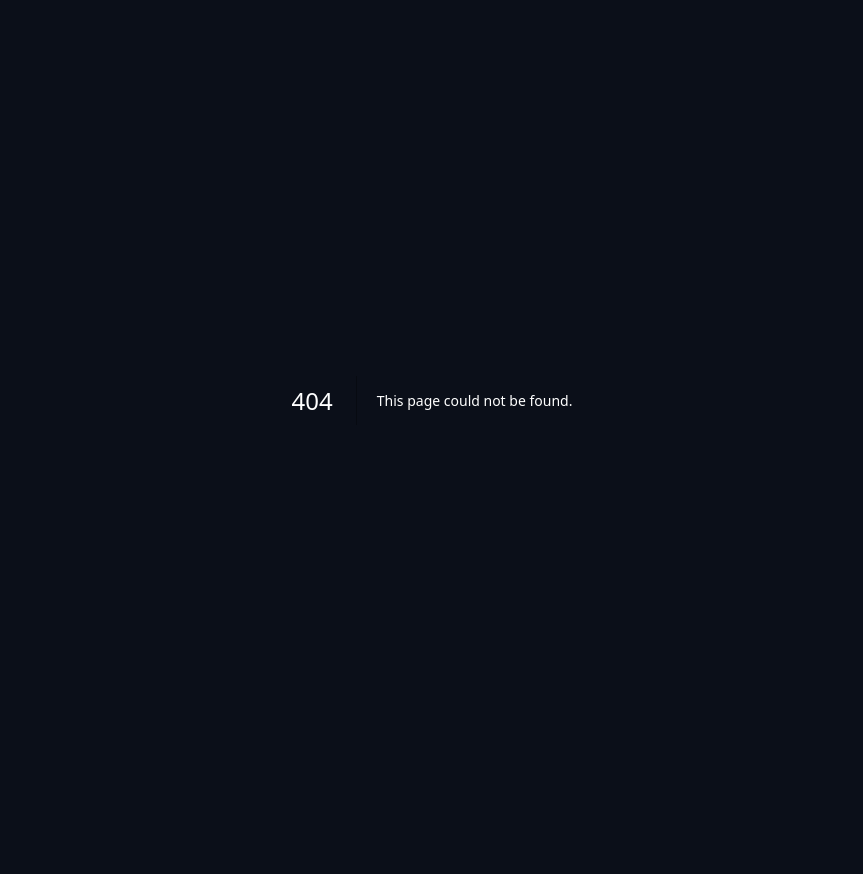
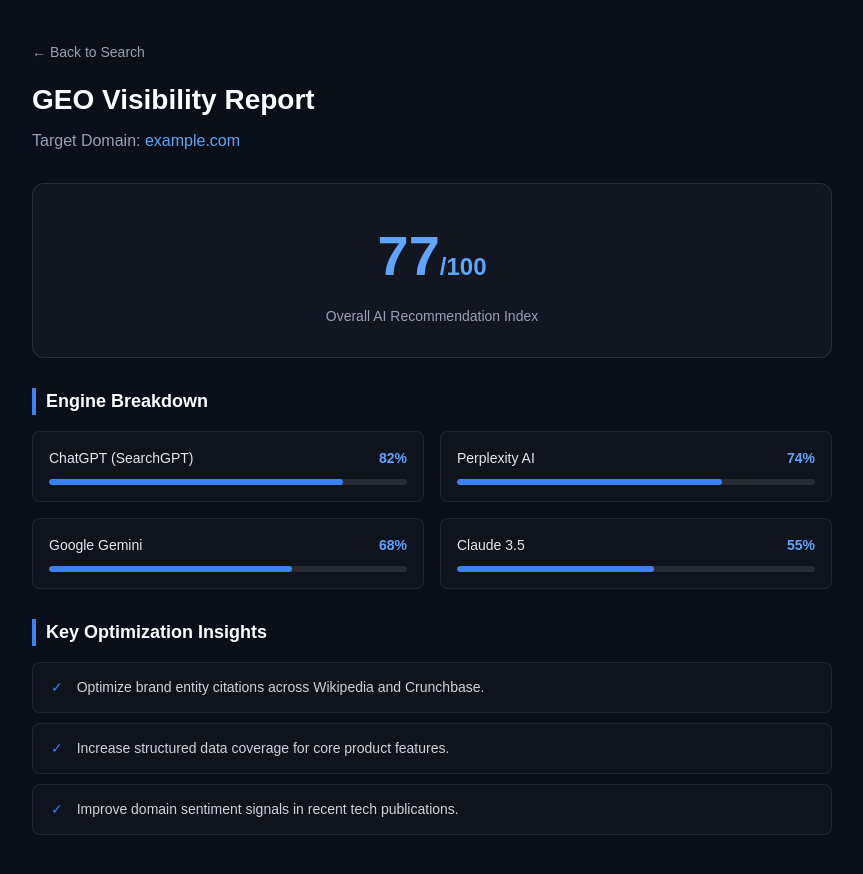
Before and after one commit to Alex13192/geo-scanner, a Next.js app: page /report in a window 1280 px wide. Before the commit this address had no page. Shown: the top 874 px of the page, without its empty margins (208-1071 px from the left). Before the commit the page ends 800 px from the top, so only its background shows below. Built offline with nearby package versions, Linux system fonts and the light colour scheme.

Commit message:
fix: refactor to static query route for cloudflare export

```diff
--- a/app/page.tsx
+++ b/app/page.tsx
@@ -11,13 +11,13 @@ export default function HomePage() {
     e.preventDefault();
     if (!domain.trim()) return;
 
-    // 清理域名输入（移除 http:// 或 https:// 以及末尾斜杠）
     const cleanDomain = domain
       .trim()
       .replace(/^https?:\/\//, "")
       .replace(/\/$/, "");
 
-    router.push(`/report/${encodeURIComponent(cleanDomain)}`);
+    // 使用 Query 参数跳转，避开动态路由静态导出的限制
+    router.push(`/report?domain=${encodeURIComponent(cleanDomain)}`);
   };
 
   return (
@@ -112,6 +112,5 @@ const styles: Record<string, React.CSSProperties> = {
     fontSize: "15px",
     fontWeight: "bold",
     cursor: "pointer",
-    transition: "background-color 0.2s",
   },
 };
--- a/app/report/[domain]/page.tsx
+++ b/app/report/page.tsx
@@ -1,12 +1,8 @@
 "use client";
 
-import { use, useEffect, useState } from "react";
+import { Suspense, useEffect, useState } from "react";
+import { useSearchParams } from "next/navigation";
 import Link from "next/link";
-
-// 必填：告知静态导出框架此动态路由的默认预生成路径（可返回空数组或占位路径）
-export async function generateStaticParams() {
-  return [{ domain: "example.com" }];
-}
 
 interface ReportData {
   domain: string;
@@ -19,15 +15,14 @@ interface ReportData {
   recommendations: string[];
 }
 
-export default function ReportPage({ params }: { params: Promise<{ domain: string }> }) {
-  const resolvedParams = use(params);
-  const domain = decodeURIComponent(resolvedParams.domain || "example.com");
+function ReportContent() {
+  const searchParams = useSearchParams();
+  const domain = searchParams.get("domain") || "example.com";
 
   const [loading, setLoading] = useState(true);
   const [report, setReport] = useState<ReportData | null>(null);
 
   useEffect(() => {
-    // 模拟数据生成/异步加载
     const timer = setTimeout(() => {
       setReport({
         domain,
@@ -45,7 +40,7 @@ export default function ReportPage({ params }: { params: Promise<{ domain: strin
         ],
       });
       setLoading(false);
-    }, 1500);
+    }, 1200);
 
     return () => clearTimeout(timer);
   }, [domain]);
@@ -69,11 +64,15 @@ export default function ReportPage({ params }: { params: Promise<{ domain: strin
         <div style={styles.header}>
           <Link href="/" style={styles.backLink}>&larr; Back to Search</Link>
           <h1 style={styles.title}>GEO Visibility Report</h1>
-          <p style={styles.domainText}>Target Domain: <span style={{ color: "#60a5fa" }}>{report?.domain}</span></p>
+          <p style={styles.domainText}>
+            Target Domain: <span style={{ color: "#60a5fa" }}>{report?.domain}</span>
+          </p>
         </div>
 
         <div style={styles.scoreCard}>
-          <div style={styles.scoreValue}>{report?.score}<span style={{ fontSize: "24px" }}>/100</span></div>
+          <div style={styles.scoreValue}>
+            {report?.score}<span style={{ fontSize: "24px" }}>/100</span>
+          </div>
           <div style={styles.scoreLabel}>Overall AI Recommendation Index</div>
         </div>
 
@@ -106,6 +105,20 @@ export default function ReportPage({ params }: { params: Promise<{ domain: strin
         </div>
       </div>
     </main>
+  );
+}
+
+export default function ReportPage() {
+  return (
+    <Suspense fallback={
+      <main style={styles.container}>
+        <div style={styles.loadingBox}>
+          <div style={styles.spinner}></div>
+        </div>
+      </main>
+    }>
+      <ReportContent />
+    </Suspense>
   );
 }
 
```
